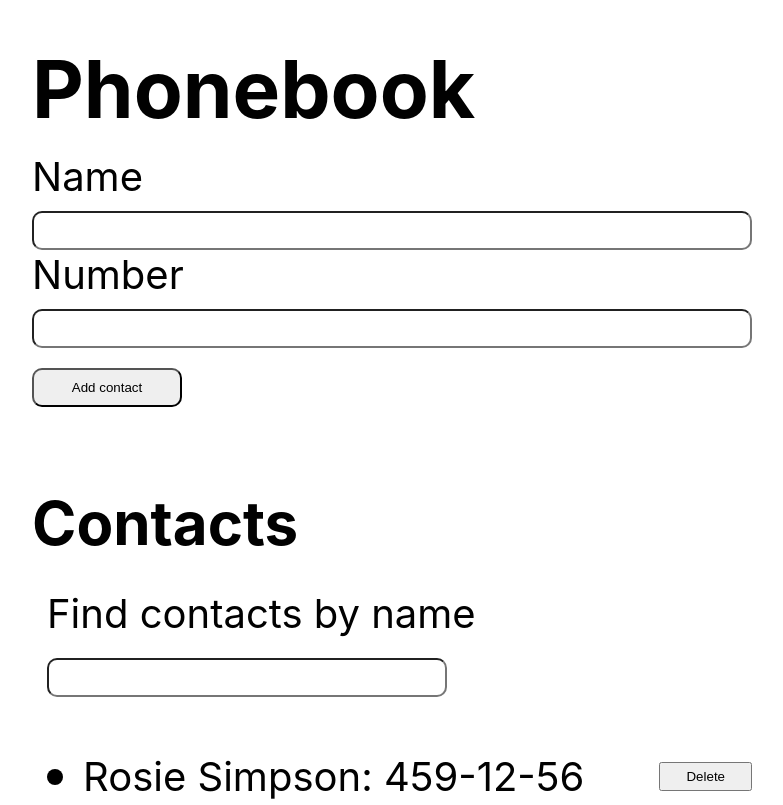
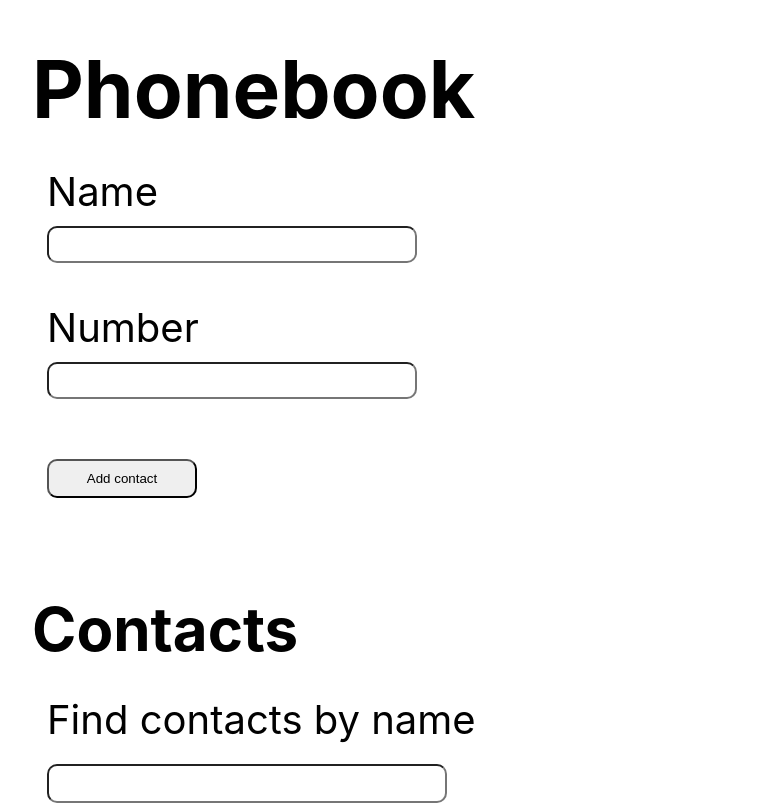
Before and after one commit to Volodymyr-Mospan/goit-react-hw-02-phonebook, a React (Create React App) app: page / in a window 1280 px wide. Shown: the top 805 px of the page, without its empty margins (8-791 px from the left). Built offline with nearby package versions, Linux system fonts and the light colour scheme.

Commit message:
completed styling

```diff
--- a/src/components/Contacts/Contact.jsx
+++ b/src/components/Contacts/Contact.jsx
@@ -1,26 +1,23 @@
 import React, { Component } from 'react';
 import PropTypes from 'prop-types';
-import css from './Contacts.module.css';
+import { ContactBtn } from 'components/Contacts/';
+
+// import css from './Contacts.module.css';
 
 export class Contact extends Component {
   handleDeleteContact = e => {
-    // console.log(this.props.contact.id);
     this.props.onClick(this.props.contact.id);
   };
   render() {
     const { contact } = this.props;
 
     return (
-      <li className={css.contacts__item}>
+      <>
         {`${contact.name}: ${contact.number}`}{' '}
-        <button
-          className={css.contacts__btn}
-          type="button"
-          onClick={this.handleDeleteContact}
-        >
+        <ContactBtn type="button" onClick={this.handleDeleteContact}>
           Delete
-        </button>
-      </li>
+        </ContactBtn>
+      </>
     );
   }
 }
--- a/src/components/Contacts/ContactForm.jsx
+++ b/src/components/Contacts/ContactForm.jsx
@@ -1,18 +1,17 @@
 import React, { Component } from 'react';
 import PropTypes from 'prop-types';
-import { Formik, Form, ErrorMessage } from 'formik';
+import { Formik, ErrorMessage } from 'formik';
 import * as yup from 'yup';
-import { Input } from 'components/Contacts/';
-import css from './Contacts.module.css';
-
-// const initialValues = { name: '', number: '' };
+import {
+  Input,
+  FormStyled,
+  Label,
+  ErrorMessageStyled,
+  FormBtn,
+} from 'components/Contacts/';
+// import css from './Contacts.module.css';
 
 export class ContactForm extends Component {
-  // state = {
-  //   name: '',
-  //   number: '',
-  // };
-
   initialValues = { name: '', number: '' };
   schema = yup.object().shape({
     name: yup
@@ -22,11 +21,17 @@ export class ContactForm extends Component {
         "Name may contain only letters, apostrophe, dash and spaces. For example Adrian, Jacob Mercer, Charles de Batz de Castelmore d'Artagnan"
       )
       .required('It is required'),
-    number: yup.number().required('It is required').positive().integer(),
+    number: yup
+      .number()
+      .required('It is required')
+      .positive()
+      .integer()
+      .typeError(
+        'Phone number must be digits and can contain spaces, dashes, parentheses and can start with +'
+      ),
   });
 
   handleSubmit = (values, { resetForm }) => {
-    console.log(values);
     const { onSubmit, onCheck } = this.props;
     const isContactsInclude = onCheck(values.name);
 
@@ -53,30 +58,20 @@ export class ContactForm extends Component {
         validationSchema={this.schema}
         onSubmit={this.handleSubmit}
       >
-        <Form>
-          <label className={css.contactsForm__lable}>
+        <FormStyled>
+          <Label>
             Name
-            <Input
-              className={css.contactsForm__input}
-              type="text"
-              name="name"
-            />
-            <ErrorMessage name="name" component="p" />
-          </label>
-          <label className={css.contactsForm__lable}>
+            <Input type="text" name="name" />
+            <ErrorMessage name="name" component={ErrorMessageStyled} />
+          </Label>
+          <Label>
             Number
-            <Input
-              className={css.contactsForm__input}
-              type="tel"
-              name="number"
-            />
-            <ErrorMessage name="number" component="p" />
-          </label>
+            <Input type="tel" name="number" />
+            <ErrorMessage name="number" component={ErrorMessageStyled} />
+          </Label>
 
-          <button type="submit" className={css.contactsForm__btn}>
-            Add contact
-          </button>
-        </Form>
+          <FormBtn type="submit">Add contact</FormBtn>
+        </FormStyled>
       </Formik>
     );
   }
--- a/src/components/Contacts/ContactList.jsx
+++ b/src/components/Contacts/ContactList.jsx
@@ -1,20 +1,19 @@
 import React from 'react';
 import PropTypes from 'prop-types';
 import { Contact } from 'components/Contacts/';
-import css from './Contacts.module.css';
+import { ContactListStyled, ContactStyled } from 'components/Contacts/';
+
+// import css from './Contacts.module.css';
 
 export const ContactList = ({ contacts, onClick }) => {
   return (
-    <ul className={css.contacts__list}>
+    <ContactListStyled>
       {contacts.map(contact => (
-        <Contact
-          key={contact.id}
-          // contactId={contact.id}
-          contact={contact}
-          onClick={onClick}
-        ></Contact>
+        <ContactStyled key={contact.id}>
+          <Contact contact={contact} onClick={onClick} />
+        </ContactStyled>
       ))}
-    </ul>
+    </ContactListStyled>
   );
 };
 
--- a/src/components/Contacts/Contacts.module.css
+++ b/src/components/Contacts/Contacts.module.css
@@ -1,66 +1,64 @@
 /* ======================== Contacts Form ======================== */
 .contactsForm {
-  display: flex;
+  /* display: flex;
   flex-direction: column;
   gap: 20px;
   width: 400px;
 
-  padding: 15px;
-
-  /* border: 1px solid black; */
+  padding: 15px; */
 }
 
 .contactsForm__lable {
-  display: flex;
+  /* display: flex;
   flex-direction: column;
-  gap: 10px;
+  gap: 10px; */
 }
 
-/* .contactsForm__input {
-  padding: 10px 25px;
-  border-radius: 10px;
-} */
+.contactsForm__input {
+  /* padding: 10px 25px;
+  border-radius: 10px; */
+}
 
 .contactsForm__btn {
-  width: 150px;
+  /* width: 150px;
   margin-top: 20px;
   padding: 10px 25px;
-  border-radius: 10px;
+  border-radius: 10px; */
 }
 
 /* ======================== Filter ======================== */
 
 .filter__lable {
-  display: flex;
+  /* display: flex;
   flex-direction: column;
   gap: 20px;
-  padding: 15px;
+  padding: 15px; */
 }
 
 .filter__input {
-  padding: 10px 25px;
+  /* padding: 10px 25px;
   border-radius: 10px;
-  width: 400px;
+  width: 400px; */
 }
 
 /* ======================== Contacts Form ======================== */
 
 .contacts__list {
-  padding: 0 0 0 15px;
+  /* padding: 0 0 0 15px; */
 }
 
 .contacts__item {
-  display: flex;
-  align-items: center;
+  /* display: flex;
+  align-items: center; */
 }
 
 .contacts__item::before {
-  content: '';
+  /* content: '';
   width: 16px;
   height: 16px;
   border-radius: 8px;
   margin-right: 20px;
-  background-color: black;
+  background-color: black; */
 }
 .contacts__btn {
   margin-left: auto;
--- a/src/components/Contacts/Contacts.styled.js
+++ b/src/components/Contacts/Contacts.styled.js
@@ -1,7 +1,79 @@
 import styled from 'styled-components';
-import { Field } from 'formik';
+import { Form, Field } from 'formik';
+
+export const FormStyled = styled(Form)`
+  display: flex;
+  flex-direction: column;
+  gap: 40px;
+  width: 400px;
+
+  padding: 15px;
+`;
+
+export const Label = styled.label`
+  position: relative;
+  display: flex;
+  flex-direction: column;
+  gap: 10px;
+`;
 
 export const Input = styled(Field)`
+  padding: 5px 25px;
+  border-radius: 10px;
+
+  font-size: 20px;
+`;
+
+export const ErrorMessageStyled = styled.p`
+  position: absolute;
+  top: 105%;
+  left: 10px;
+
+  width: 500px;
+
+  font-size: 14px;
+  color: red;
+`;
+
+export const FormBtn = styled.button`
+  width: 150px;
+  margin-top: 20px;
   padding: 10px 25px;
   border-radius: 10px;
 `;
+
+export const FilterLabel = styled.label`
+  display: flex;
+  flex-direction: column;
+  gap: 20px;
+  padding: 15px;
+`;
+
+export const FilterInput = styled.input`
+  padding: 10px 25px;
+  border-radius: 10px;
+  width: 400px;
+`;
+
+export const ContactListStyled = styled.ul`
+  padding: 0 0 0 15px;
+`;
+
+export const ContactStyled = styled.li`
+  display: flex;
+  align-items: center;
+
+  &::before {
+    content: '';
+    width: 16px;
+    height: 16px;
+    border-radius: 8px;
+    margin-right: 20px;
+    background-color: black;
+  }
+`;
+
+export const ContactBtn = styled.button`
+  margin-left: auto;
+  padding: 5px 25px;
+`;
--- a/src/components/Contacts/Filter.jsx
+++ b/src/components/Contacts/Filter.jsx
@@ -1,22 +1,23 @@
 import React, { Component } from 'react';
 import PropTypes from 'prop-types';
-import css from './Contacts.module.css';
+import { FilterLabel, FilterInput } from 'components/Contacts/';
+
+// import css from './Contacts.module.css';
 
 export class Filter extends Component {
   render() {
     const { filter, onChange } = this.props;
 
     return (
-      <label className={css.filter__lable}>
+      <FilterLabel>
         Find contacts by name
-        <input
-          className={css.filter__input}
+        <FilterInput
           type="text"
           name="filter"
           value={filter}
           onChange={onChange}
         />
-      </label>
+      </FilterLabel>
     );
   }
 }
```
